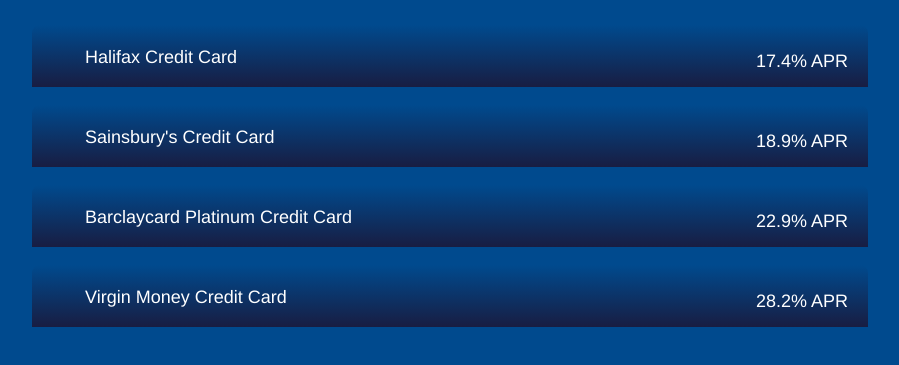
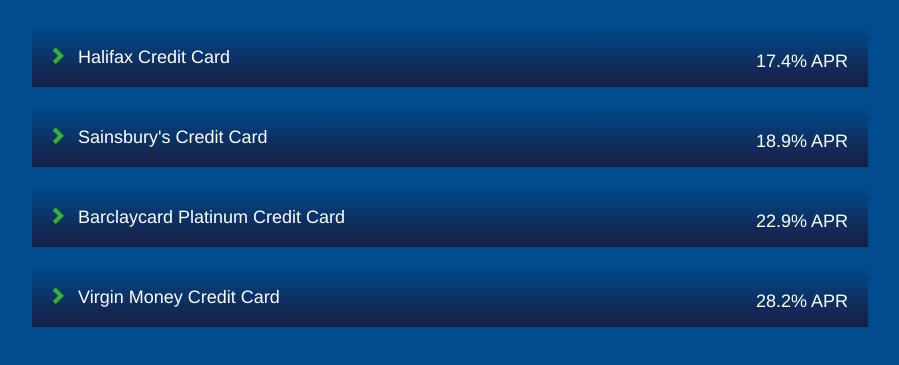
Before and after one commit to hsheikhm/credit-card-comparison, a website: page app/index.html in a window 1280 px wide. Shown: the part 113-478 px from the top of the page, without its empty margins (190-1089 px from the left). Drawn offline with nearby package versions, Linux system fonts and the light colour scheme; some packages are replaced by stand-ins of ours.

Commit message:
finished styling on glyphicons

```diff
--- a/app/css/app.css
+++ b/app/css/app.css
@@ -67,10 +67,15 @@
   background-image: -webkit-linear-gradient(top, #181d42, #181d42) !important;
 }
 
+.glyphicon {
+  padding-right: 7px;
+  color: #38b132;
+}
+
 .card-name {
   font-size: 18px;
   padding-top: 20px;
-  padding-left: 53px;
+  padding-left: 16px;
   max-width: 450px;
 }
 
--- a/app/js/controllers.js
+++ b/app/js/controllers.js
@@ -9,7 +9,7 @@
     });
 
     self.showCard = function(card){
-      self.card = card;
+      return self.card == card ? self.card = false : self.card = card;
     };
 
     self.cardIsSet = function(card){
--- a/app/partials/card-list.html
+++ b/app/partials/card-list.html
@@ -3,7 +3,11 @@
     <a>
       <div class="card-header" ng-click="cardCtrl.showCard(card)">
         <div class="card-name">
-          <p>{{card.name}}</p>
+          <p>
+            <span class="glyphicon glyphicon-chevron-down" ng-show="cardCtrl.cardIsSet(card)"></span>
+            <span class="glyphicon glyphicon-chevron-right" ng-hide="cardCtrl.cardIsSet(card)"></span>
+            {{card.name}}
+          </p>
         </div>
         <div class="card-apr">
           <p>{{card.apr}}% APR</p>
```
